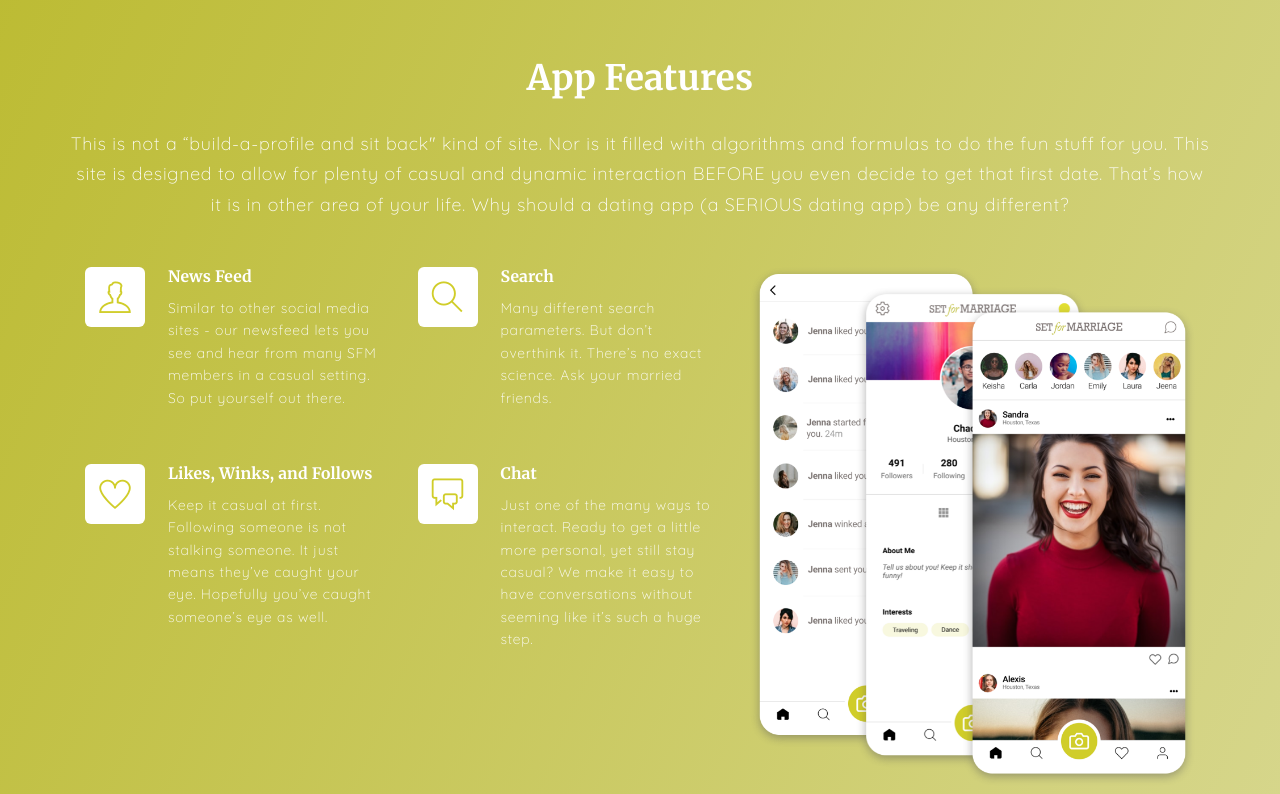
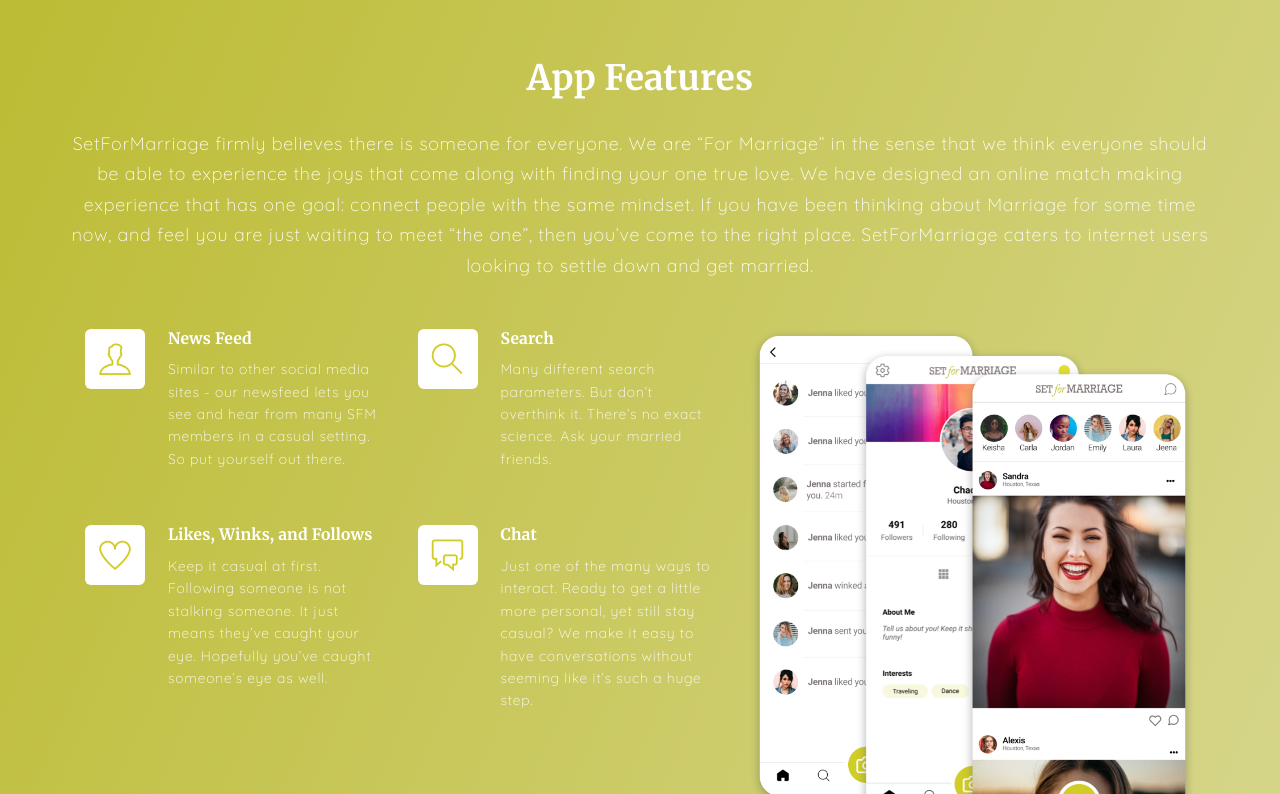
Before and after one commit to maddycalvo1/sfm_landing_page, a plain HTML site: page index.html in a window 1280 px wide. Shown: the part 1280-2074 px from the top of the page. Drawn offline with Linux system fonts and the light colour scheme.

Commit message:
Update index.html

```diff
--- a/index.html
+++ b/index.html
@@ -104,11 +104,7 @@
                     <div class="row text-center">
                         <div class="col-md-12">
                             <h2 class="heading heading-light">App Features</h2>
-                            <p>This is not a “build-a-profile and sit back" kind of site. Nor is it filled with
-                                algorithms and formulas to do the fun stuff for you. This site is designed to
-                                allow for plenty of casual and dynamic interaction BEFORE you even decide to get
-                                that first date. That’s how it is in other area of your life. Why should a
-                                dating app (a SERIOUS dating app) be any different?</p>
+                            <p>SetForMarriage firmly believes there is someone for everyone. We are “For Marriage” in the sense that we think everyone should be able to experience the joys that come along with finding your one true love. We have designed an online match making experience that has one goal: connect people with the same mindset. If you have been thinking about Marriage for some time now, and feel you are just waiting to meet “the one”, then you’ve come to the right place. SetForMarriage caters to internet users looking to settle down and get married.</p>
                         </div>
                     </div>
                 </div><!-- .section-head -->
```
